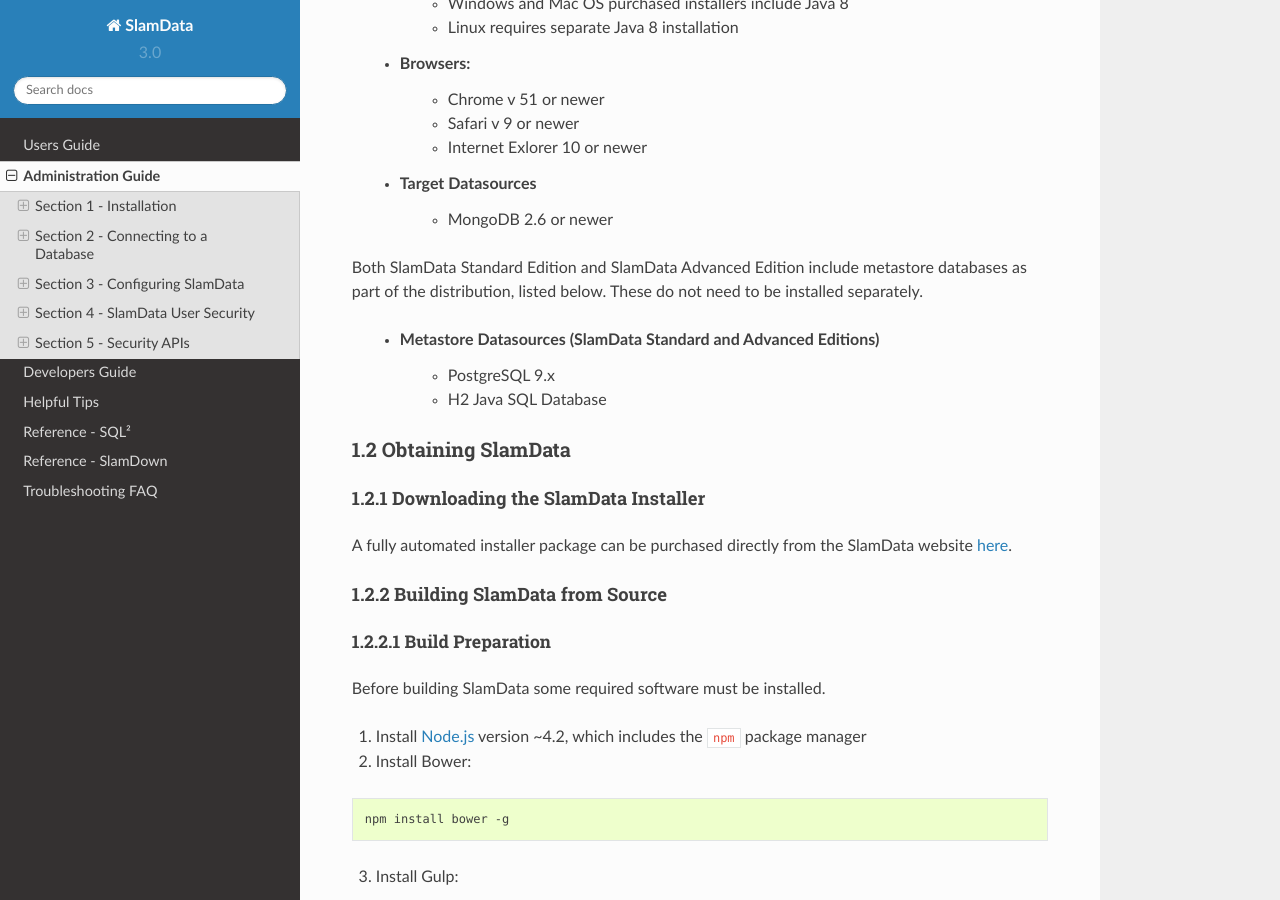
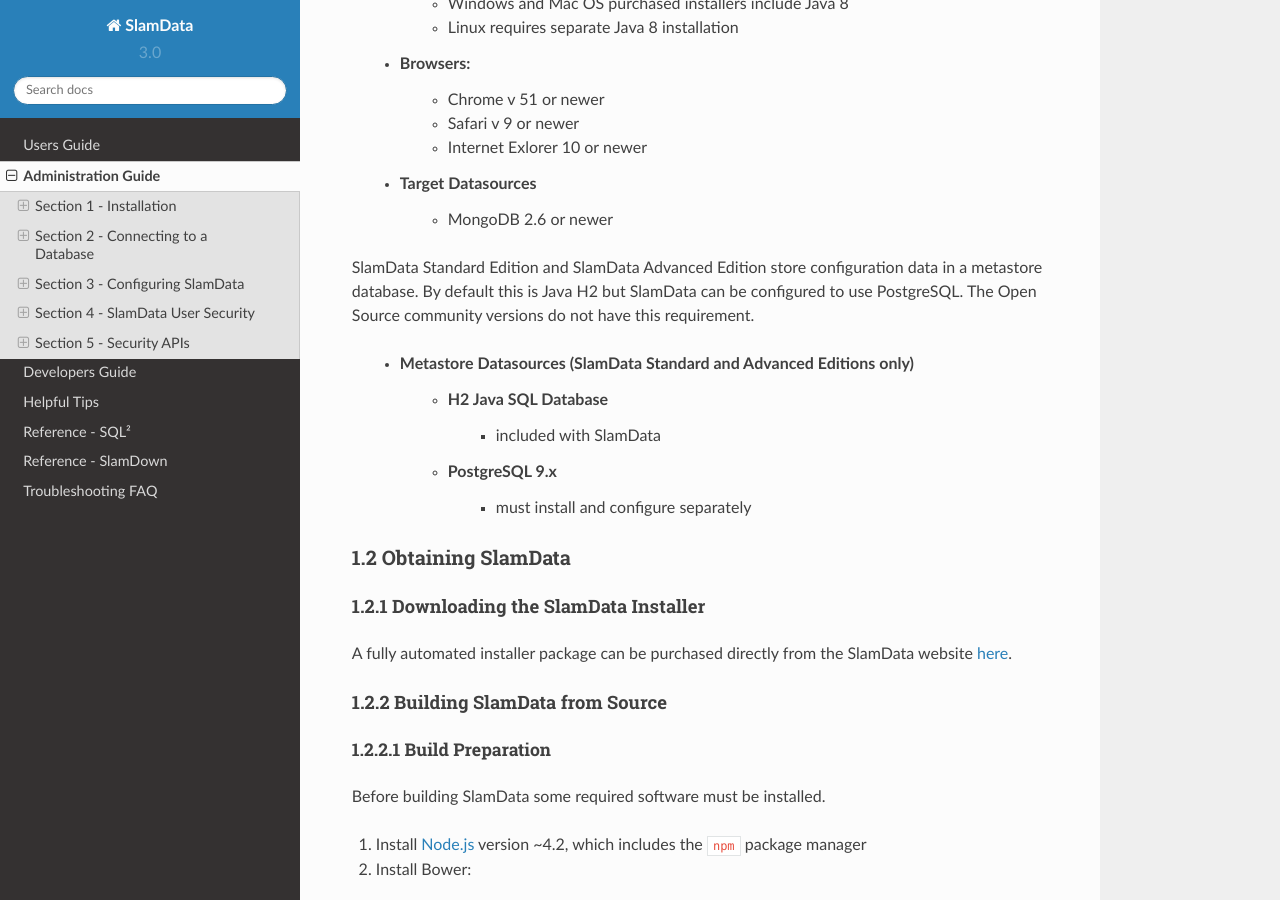
Before and after one commit to uapasha/slamdata-docs, a Sphinx documentation site: the page built from source/administration-guide.rst, in a window 1280 px wide and 900 px high, scrolled down 964 px. Built offline with Sphinx 7.4.7 and the Read the Docs theme 2.0.0, drawn with Linux system fonts in a browser that asks for light colours.

Commit message:
clarification of metastore, take two

```diff
--- a/source/administration-guide.rst
+++ b/source/administration-guide.rst
@@ -42,13 +42,16 @@ Section 1 - Installation
       * MongoDB 2.6 or newer
 
 
-Both SlamData Standard Edition and SlamData Advanced Edition
-include metastore databases as part of the distribution,
-listed below. These do not need to be installed separately.
+SlamData Standard Edition and SlamData Advanced Edition store configuration
+data in a metastore database.  By default this is Java H2 but SlamData
+can be configured to use PostgreSQL.  The Open Source community versions
+do not have this requirement.
 
-  * Metastore Datasources (SlamData Standard and Advanced Editions)
+  * Metastore Datasources (SlamData Standard and Advanced Editions only)
+      * H2 Java SQL Database
+          * included with SlamData
       * PostgreSQL 9.x
-      * H2 Java SQL Database
+          * must install and configure separately
 
 
 
```
